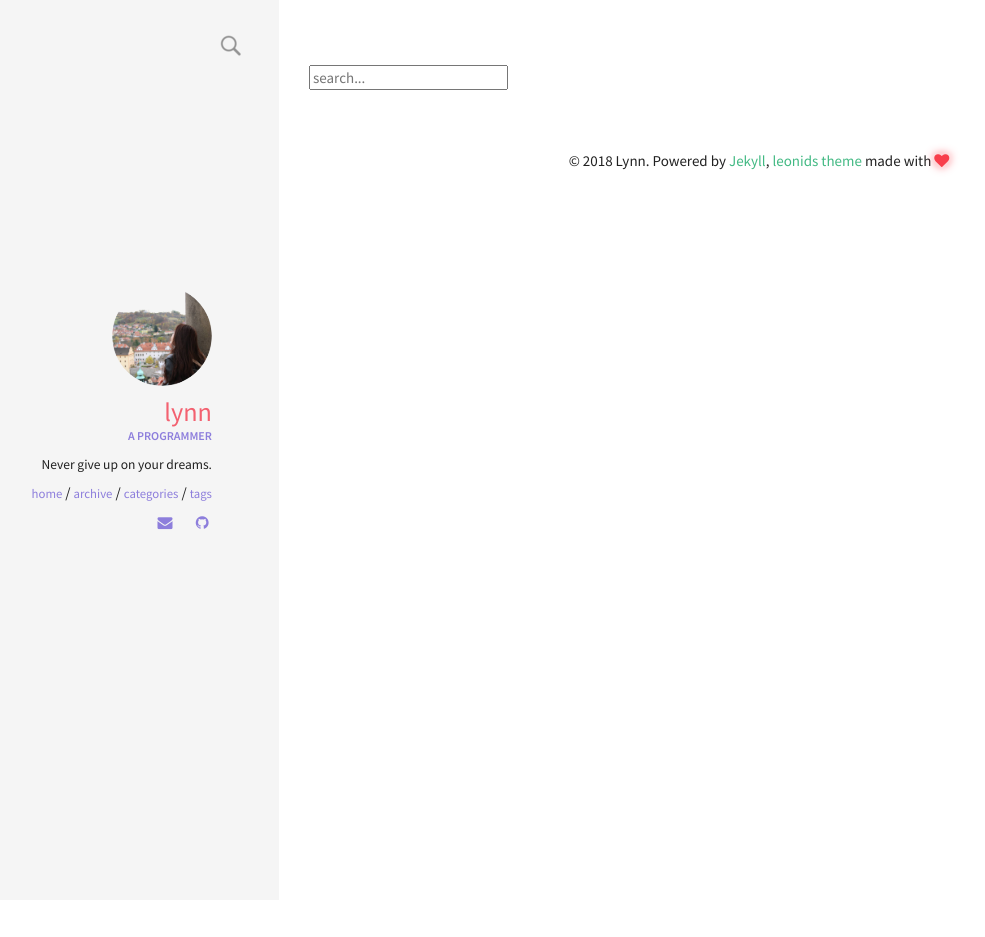
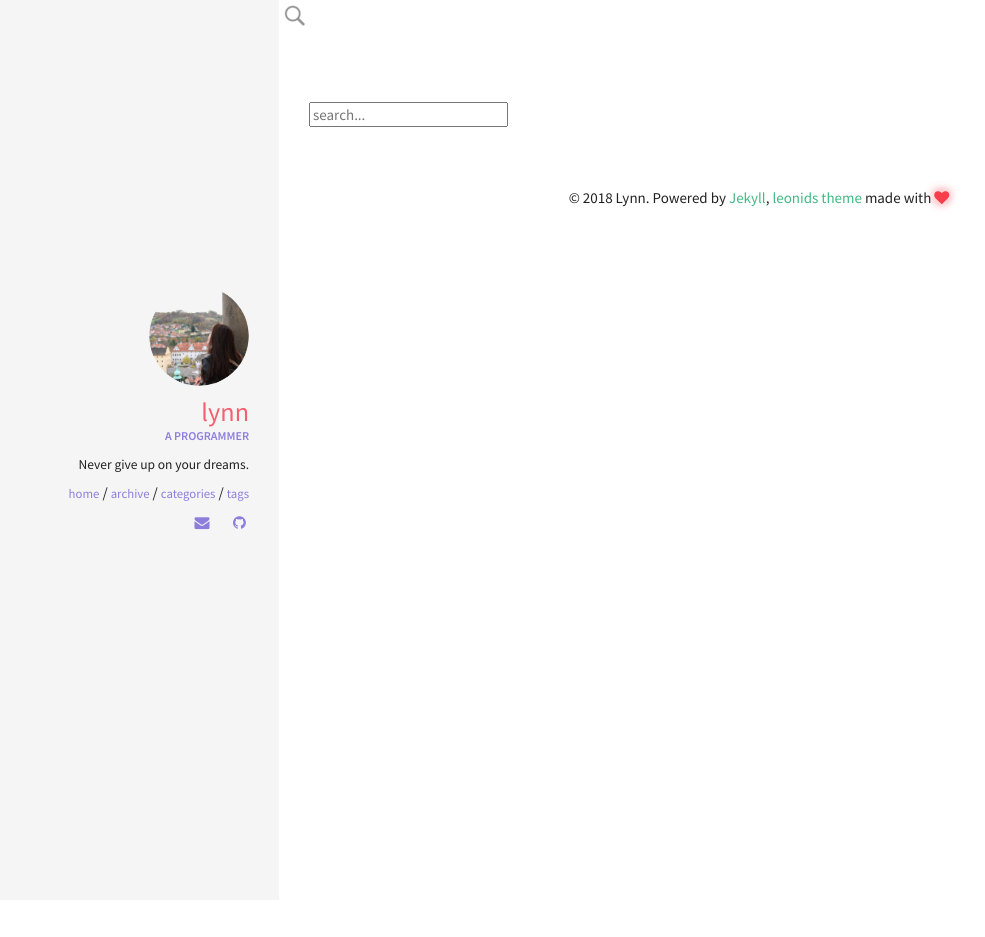
Before and after one commit to LynnBaek/LynnBaek, a Jekyll site: the page built from search.html, in a window 1280 px wide. Shown: the whole page, without its empty margins (41-1026 px from the left). Built offline with Jekyll 4.4.1, drawn with Linux system fonts in a browser that asks for light colours; before the commit the page ends 900 px from its top, so only the background shows below that.

Commit message:
icon 위치 변경

```diff
--- a/_layouts/default.html
+++ b/_layouts/default.html
@@ -8,10 +8,10 @@
     <div class="col s12 m3">
       <div class="table cover">
         {% include sidebar.html %}
-		<a href="/search/"><img src="/img/gray_search_icon.png"/></a>
       </div>
     </div>
     <div class="col s12 m9">
+	<a href="/search/"><img src="/img/gray_search_icon.png"/></a>
       <div class="post-listing">
         {{ content }}
         {% include footer.html %}
```
